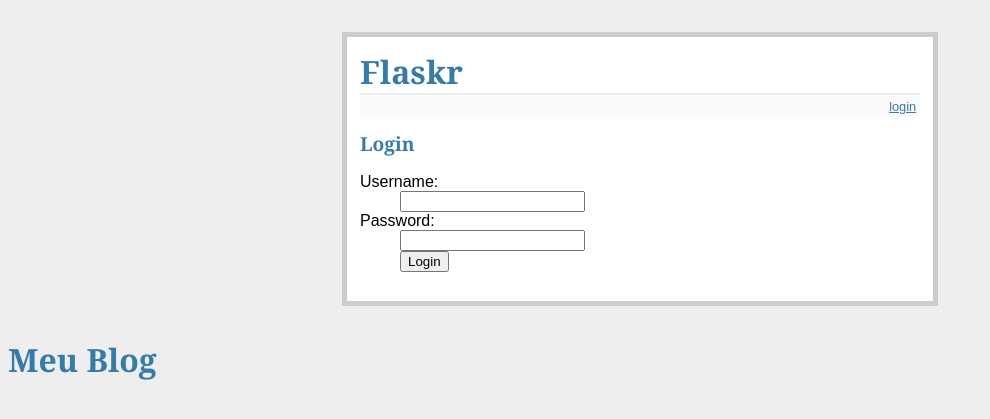
After one commit to Leone242/pythonWeb, a Flask app: template templates/login.html in a window 1280 px wide. The commit adds this page. Shown: the top 419 px of the page, without its empty margins (0-990 px from the left). Run offline with Flask 3, Linux system fonts and the light colour scheme; the template is opened without the code that fills it, so the values that code supplies are empty.

Commit message:
login funcionando

```diff
--- a/app.py
+++ b/app.py
@@ -1,5 +1,5 @@
-from flask import Flask, render_template
-app = Flask('meu app')
+from flask import Flask, render_template, request, session, flash, redirect, url_for
+app = Flask(__name__)
 
 
 posts = [
@@ -15,10 +15,19 @@ posts = [
 
 
 
-    @app.route('/')
+@app.route('/')
 def exibir_entradas():
-    sql = '''select titulo, texto from entriadas order by id desc'''
-    cur = g.db.execute(sql)
-    entradas = [dict(titulo=titulo, texto=texto)
-                    for titulo, texto in cur.fetchall()]
+    entradas = posts
     return render_template('exibir_entradas.html', entradas=entradas)
+
+@app.route('/login.html', methods= ['GET', 'POST'])
+def login():
+    erro = None
+    if request.method == 'POST':
+        if request.form['username'] == 'admin' and request.form['password'] == 'admin':
+            return 'ok'
+            session['logado'] = True
+            flash('Login efetuado com sucesso')
+            return redirect(url_for('exibir_entradas'))
+        erro = 'Usuário ou senha incorretos'
+    return render_template('login.html', erro=erro)
--- a/templates/layout.html
+++ b/templates/layout.html
@@ -10,7 +10,7 @@
           <h1>Flaskr</h1>
           <div class="metanav">
           {% if not session.logado %}
-            <a href="">login</a>
+            <a href="{{ url_for('login') }}">login</a>
           {% else %}
             <a href="">logout</a>
           {% endif %}
--- /dev/null
+++ b/templates/login.html
@@ -0,0 +1,17 @@
+{% extends "layout.html" %}
+
+{% block corpo %}
+  <h2>Login</h2>
+  {% if erro %}
+    <p class="erro"><strong>Erro:</strong> {{ erro }}
+  {% endif %}
+  <form action="{{ url_for('login') }}" method="post">
+    <dl>
+      <dt>Username:
+      <dd><input type="text" name="username">
+      <dt>Password:
+      <dd><input type="password" name="password">
+      <dd><input type="submit" value="Login">
+    </dl>
+  </form>
+{% endblock %}
```
